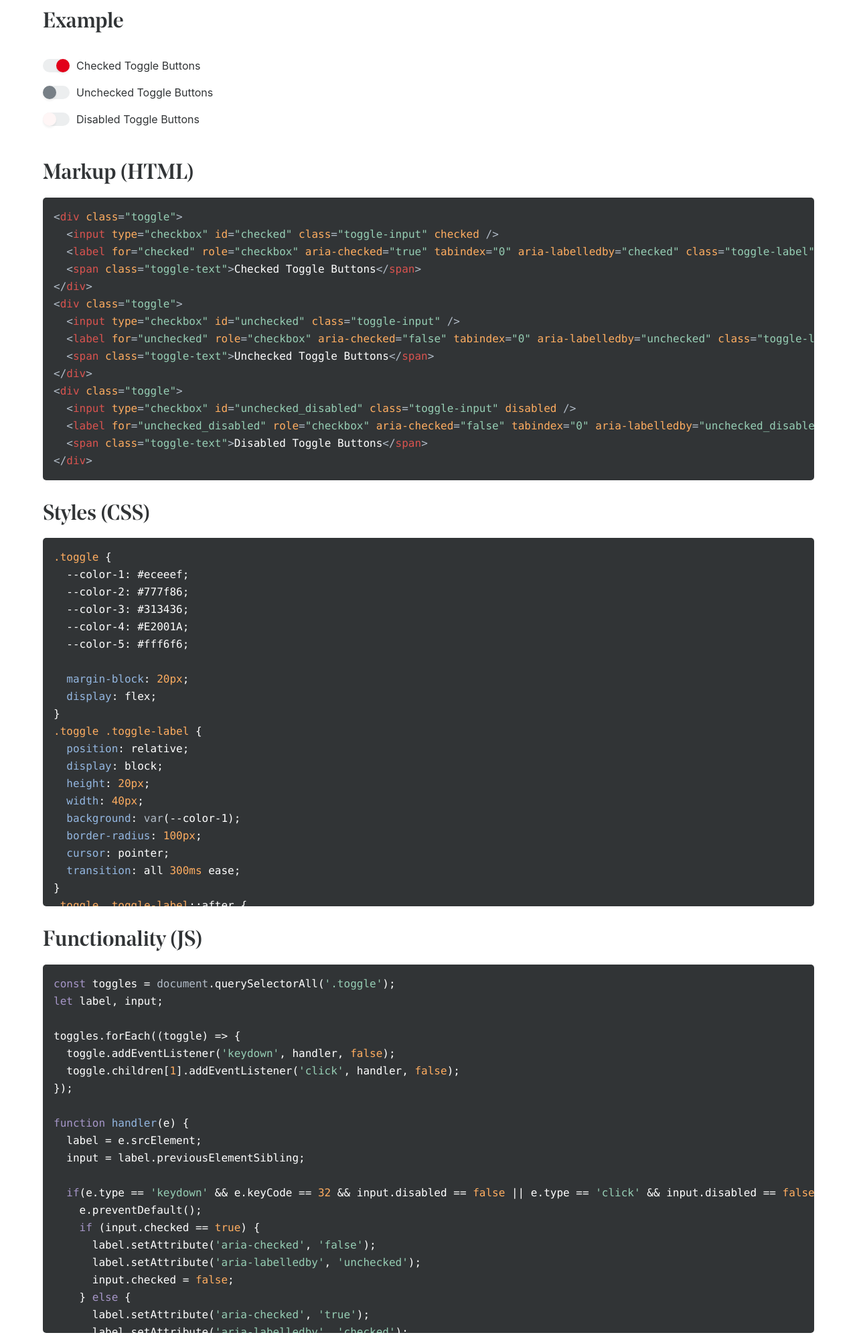
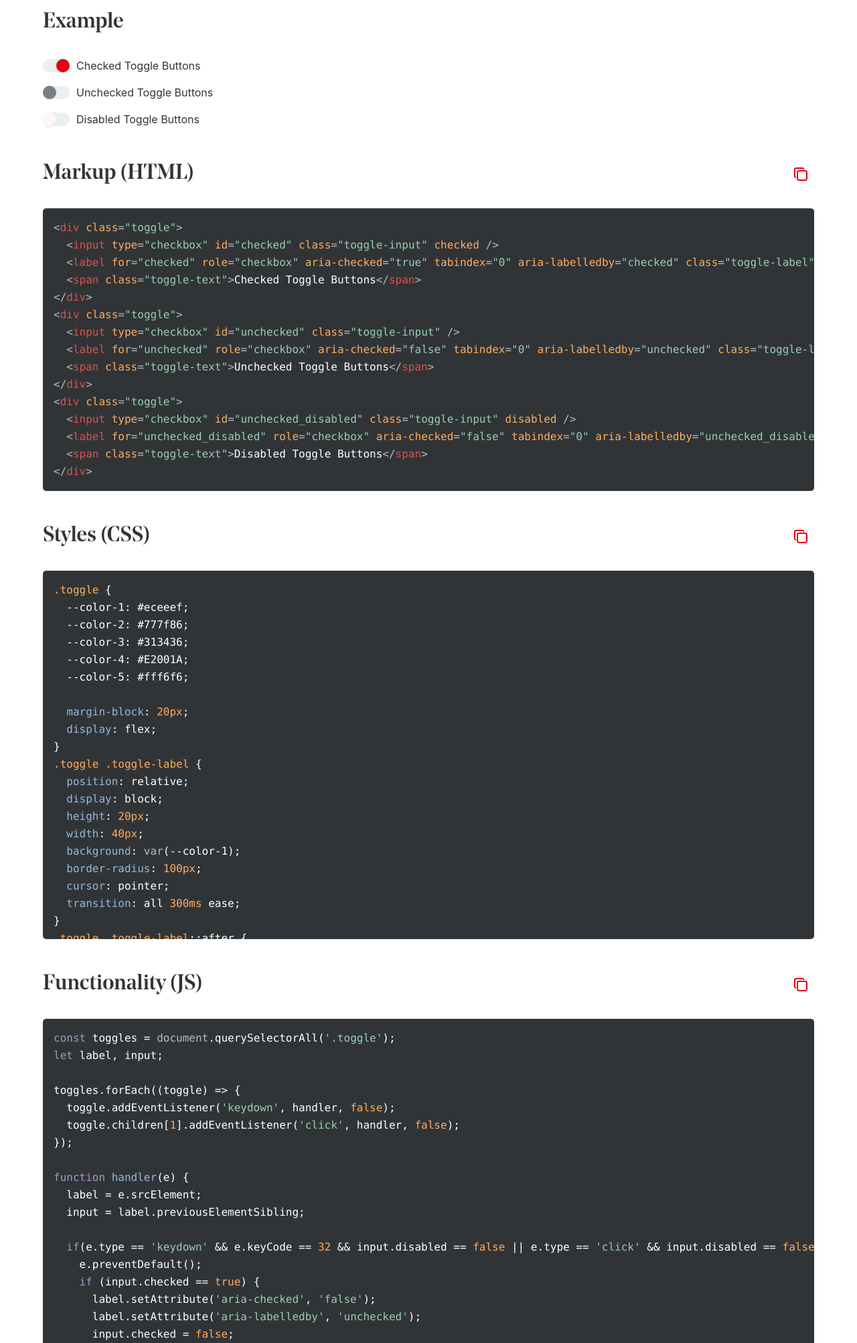
Before and after one commit to triss90/triss.dev, a PHP site: page /snippets/toggle/index.php in a window 1280 px wide. Shown: the part 492-2497 px from the top of the page at 67% size. Run offline with PHP 8.4, Linux system fonts and the light colour scheme.

Commit message:
Add copy button

```diff
--- a/snippets/toggle/index.php
+++ b/snippets/toggle/index.php
@@ -19,7 +19,28 @@
     <?php include '../../inc/meta.php'; ?>
     <style id="toggle-css">
     <?php require_once ($rootDir.'/snippets/toggle/toggle.css');
-    ?>
+
+    ?>.btn-copy {
+        margin-bottom: .5em;
+        margin-top: 2em;
+        padding: 0.5em;
+        background: none;
+        border: 0;
+        color: var(--color-primary);
+        scale: 1;
+        cursor: pointer;
+        transition: all 200ms ease-in-out;
+
+        .tooltip {
+            top: -2.5rem !important;
+        }
+    }
+
+    .btn-copy:hover {
+        transform: scale(1.1);
+        scale: 1.1;
+        color: var(--color-secondary);
+    }
     </style>
 </head>
 
@@ -66,10 +87,23 @@
             </section>
 
             <section id="html">
+                <div class="row tiny-space-between">
+                    <div class="tiny">
+                        <h2>Markup (HTML)</h2>
+                    </div>
+                    <div class="tiny tiny-end">
+                        <button class="btn-copy" onclick="copyContent('html')" title="Copy HTML Content" data-tooltip="Copy&nbsp;HTML" data-tooltip-direction="top" data-tooltip-delay="0">
+                            <svg xmlns="http://www.w3.org/2000/svg" width="24" height="24" viewBox="0 0 24 24" fill="none" stroke="currentColor" stroke-width="2" stroke-linecap="round" stroke-linejoin="round" class="icon icon-tabler icons-tabler-outline icon-tabler-copy">
+                                <path stroke="none" d="M0 0h24v24H0z" fill="none" />
+                                <path d="M7 7m0 2.667a2.667 2.667 0 0 1 2.667 -2.667h8.666a2.667 2.667 0 0 1 2.667 2.667v8.666a2.667 2.667 0 0 1 -2.667 2.667h-8.666a2.667 2.667 0 0 1 -2.667 -2.667z" />
+                                <path d="M4.012 16.737a2.005 2.005 0 0 1 -1.012 -1.737v-10c0 -1.1 .9 -2 2 -2h10c.75 0 1.158 .385 1.5 1" />
+                            </svg>
+                        </button>
+                    </div>
+                </div>
                 <div class="row">
                     <div class="tiny">
-                        <h2>Markup (HTML)</h2>
-                        <pre><code class="language-HTML">&lt;div class=&quot;toggle&quot;&gt;
+                        <pre><code id="html" class="language-HTML">&lt;div class=&quot;toggle&quot;&gt;
   &lt;input type=&quot;checkbox&quot; id=&quot;checked&quot; class=&quot;toggle-input&quot; checked /&gt;
   &lt;label for=&quot;checked&quot; role=&quot;checkbox&quot; aria-checked=&quot;true&quot; tabindex=&quot;0&quot; aria-labelledby=&quot;checked&quot; class=&quot;toggle-label&quot;&gt;&lt;/label&gt;
   &lt;span class=&quot;toggle-text&quot;&gt;Checked Toggle Buttons&lt;/span&gt;
@@ -84,9 +118,25 @@
   &lt;label for=&quot;unchecked_disabled&quot; role=&quot;checkbox&quot; aria-checked=&quot;false&quot; tabindex=&quot;0&quot; aria-labelledby=&quot;unchecked_disabled&quot; class=&quot;toggle-label&quot;&gt;&lt;/label&gt;
   &lt;span class=&quot;toggle-text&quot;&gt;Disabled Toggle Buttons&lt;/span&gt;
 &lt;/div&gt;</code></pre>
-
+                    </div>
+                </div>
+                <div class="row tiny-space-between">
+                    <div class="tiny">
                         <h2>Styles (CSS)</h2>
-                        <pre><code class="language-CSS">.toggle {
+                    </div>
+                    <div class="tiny tiny-end">
+                        <button class="btn-copy" onclick="copyContent('css')" title="Copy CSS Content" data-tooltip="Copy&nbsp;CSS" data-tooltip-direction="top" data-tooltip-delay="0">
+                            <svg xmlns="http://www.w3.org/2000/svg" width="24" height="24" viewBox="0 0 24 24" fill="none" stroke="currentColor" stroke-width="2" stroke-linecap="round" stroke-linejoin="round" class="icon icon-tabler icons-tabler-outline icon-tabler-copy">
+                                <path stroke="none" d="M0 0h24v24H0z" fill="none" />
+                                <path d="M7 7m0 2.667a2.667 2.667 0 0 1 2.667 -2.667h8.666a2.667 2.667 0 0 1 2.667 2.667v8.666a2.667 2.667 0 0 1 -2.667 2.667h-8.666a2.667 2.667 0 0 1 -2.667 -2.667z" />
+                                <path d="M4.012 16.737a2.005 2.005 0 0 1 -1.012 -1.737v-10c0 -1.1 .9 -2 2 -2h10c.75 0 1.158 .385 1.5 1" />
+                            </svg>
+                        </button>
+                    </div>
+                </div>
+                <div class="row">
+                    <div class="tiny">
+                        <pre><code id="css" class="language-CSS">.toggle {
   --color-1: #eceeef;
   --color-2: #777f86;
   --color-3: #313436;
@@ -149,9 +199,25 @@
   background: var(--color-5);
   cursor: not-allowed;
 }</code></pre>
-
+                    </div>
+                </div>
+                <div class="row tiny-space-between">
+                    <div class="tiny">
                         <h2>Functionality (JS)</h2>
-                        <pre><code class="language-JS">const toggles = document.querySelectorAll('.toggle');
+                    </div>
+                    <div class="tiny tiny-end">
+                        <button class="btn-copy" onclick="copyContent('js')" title="Copy Javascript Content" data-tooltip="Copy&nbsp;JS" data-tooltip-direction="top" data-tooltip-delay="0">
+                            <svg xmlns="http://www.w3.org/2000/svg" width="24" height="24" viewBox="0 0 24 24" fill="none" stroke="currentColor" stroke-width="2" stroke-linecap="round" stroke-linejoin="round" class="icon icon-tabler icons-tabler-outline icon-tabler-copy">
+                                <path stroke="none" d="M0 0h24v24H0z" fill="none" />
+                                <path d="M7 7m0 2.667a2.667 2.667 0 0 1 2.667 -2.667h8.666a2.667 2.667 0 0 1 2.667 2.667v8.666a2.667 2.667 0 0 1 -2.667 2.667h-8.666a2.667 2.667 0 0 1 -2.667 -2.667z" />
+                                <path d="M4.012 16.737a2.005 2.005 0 0 1 -1.012 -1.737v-10c0 -1.1 .9 -2 2 -2h10c.75 0 1.158 .385 1.5 1" />
+                            </svg>
+                        </button>
+                    </div>
+                </div>
+                <div class="row">
+                    <div class="tiny">
+                        <pre><code id="js" class="language-JS">const toggles = document.querySelectorAll('.toggle');
 let label, input;
 
 toggles.forEach((toggle) => {
@@ -187,7 +253,7 @@ function handler(e) {
     <?php include '../../inc/footer.php'; ?>
     <?php include '../../inc/scripts.php'; ?>
     <script src="/snippets/toggle/toggle.js"></script>
-    <script src='../../assets/js/vendor/highlight.pack.js'></script>
+    <script src='/assets/js/vendor/highlight.pack.js'></script>
     <script>
     hljs.initHighlightingOnLoad();
     </script>
--- a/snippets/toggle/toggle.min.js
+++ b/snippets/toggle/toggle.min.js
@@ -1 +1 @@
-function handler(e){label=e.srcElement,input=label.previousElementSibling,("keydown"==e.type&&32==e.keyCode&&0==input.disabled||"click"==e.type&&0==input.disabled)&&(e.preventDefault(),1==input.checked?(label.setAttribute("aria-checked","false"),label.setAttribute("aria-labelledby","unchecked"),input.checked=!1):(label.setAttribute("aria-checked","true"),label.setAttribute("aria-labelledby","checked"),input.checked=!0))}const checkboxes=document.querySelectorAll(".checkbox");let label,input;checkboxes.forEach(e=>{e.addEventListener("keydown",handler,!1),e.children[1].addEventListener("click",handler,!1)});
+function handler(e){label=e.srcElement,input=label.previousElementSibling,("keydown"==e.type&&32==e.keyCode&&0==input.disabled||"click"==e.type&&0==input.disabled)&&(e.preventDefault(),1==input.checked?(label.setAttribute("aria-checked","false"),label.setAttribute("aria-labelledby","unchecked"),input.checked=!1):(label.setAttribute("aria-checked","true"),label.setAttribute("aria-labelledby","checked"),input.checked=!0))}const toggles=document.querySelectorAll(".toggle");let label,input;toggles.forEach(e=>{e.addEventListener("keydown",handler,!1),e.children[1].addEventListener("click",handler,!1)});
```
Also changed, not shown: assets/js/app.js (+13 -0 lines), assets/js/app.min.js.
